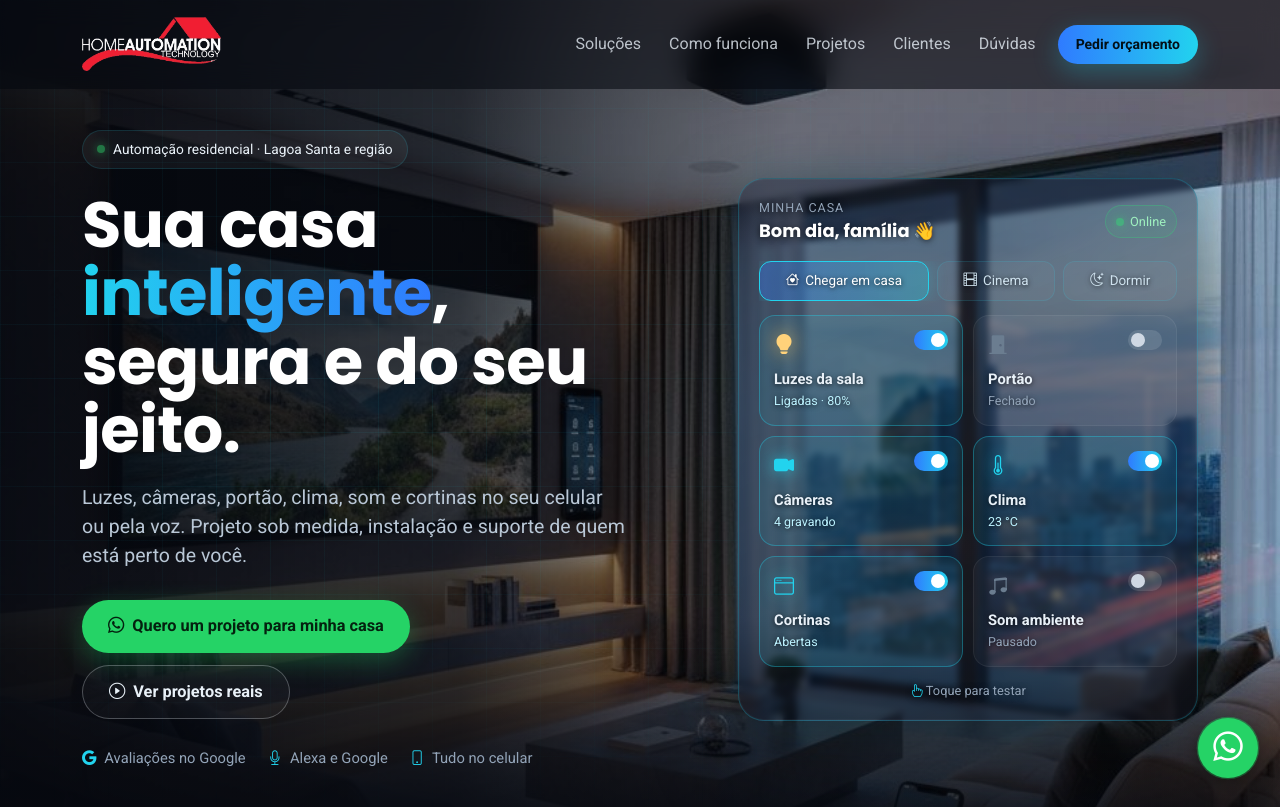
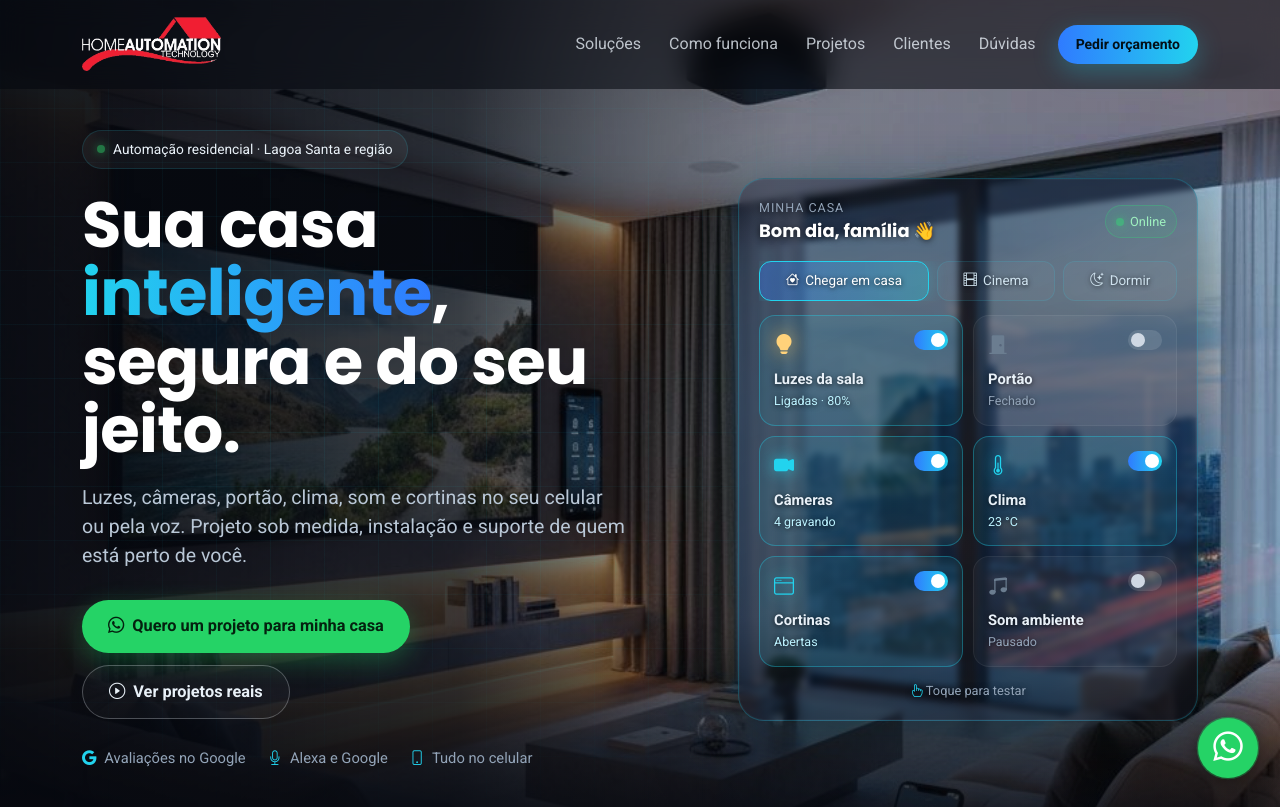
Before and after one commit to maiconferreiraa/HomeAutoTech, a plain HTML site: page index.html in a window 1280 px wide. Shown: the top 807 px of the page. Drawn offline with nearby package versions, Linux system fonts and the light colour scheme.

Commit message:
Sala um pouco mais clara com a luz ligada
Co-Authored-By: Claude Opus 5.5 <noreply@anthropic.com>

```diff
--- a/style.css
+++ b/style.css
@@ -251,13 +251,14 @@ section { padding: 96px 0; position: relative; }
    então as posições em % batem com a foto (952x952). */
 .cena-sala { --cena: max(100cqw, 100cqh); position: absolute; left: 50%; top: 50%; width: var(--cena); height: var(--cena); transform: translate(-50%, -50%); }
 .cena-sala > div { position: absolute; inset: 0; background: url('images/hero-sala.jpg') center/100% 100% no-repeat; }
-.cs-base { transition: filter 1.4s ease; }
+/* luz da sala ligada: um pouco mais clara que a foto (desligada, escurece — ver .luz-off) */
+.cs-base, .cs-tv { filter: brightness(1.15) saturate(1.04); transition: filter 1.4s ease; }
 .cs-janela { clip-path: polygon(57.35% 32.77%, 100% 25%, 100% 65.97%, 57.35% 69.54%); transition: filter 1.4s ease; }
 .cs-tv { clip-path: polygon(9.45% 34.98%, 41.81% 39.6%, 41.81% 57.35%, 9.45% 57.88%); }
 .cena-sala > .cs-tv-luz { background: radial-gradient(ellipse 34% 30% at 26% 47%, rgba(150,200,255,.55), rgba(90,150,255,.18) 45%, transparent 75%);
     mix-blend-mode: screen; opacity: 0; transition: opacity 1.4s ease; }
 .cena-sala > .cs-cortina { background: none; left: 57.35%; top: 25%; width: 42.65%; height: 47.5%; right: auto; bottom: auto;
-    clip-path: polygon(0% 16.36%, 100% 0%, 100% 90%, 0% 100%); transition: filter 1.4s ease; }
+    clip-path: polygon(0% 16.36%, 100% 0%, 100% 90%, 0% 100%); filter: brightness(1.15) saturate(1.04); transition: filter 1.4s ease; }
 .cs-pano { position: absolute; top: 0; bottom: 0; width: 0; transition: width 1.8s cubic-bezier(.45,.05,.25,1);
     /* mesmo tecido da cortina cinza da foto (recortado da própria imagem) */
     /* largura do tecido na mesma escala da foto (108px de 952) → pregas do mesmo tamanho;
@@ -275,6 +276,7 @@ section { padding: 96px 0; position: relative; }
 
 /* luzes apagadas: a sala escurece, a cidade lá fora segue acesa e a TV ilumina */
 .hero.luz-off .cs-base { filter: brightness(.28) saturate(.8); }
+.hero.luz-off .cs-tv { filter: none; }
 .hero.luz-off .cs-janela { filter: brightness(.8); }
 .hero.luz-off .cs-cortina { filter: brightness(.35); }
 .hero.luz-off .cs-tv-luz { opacity: .55; }
```
